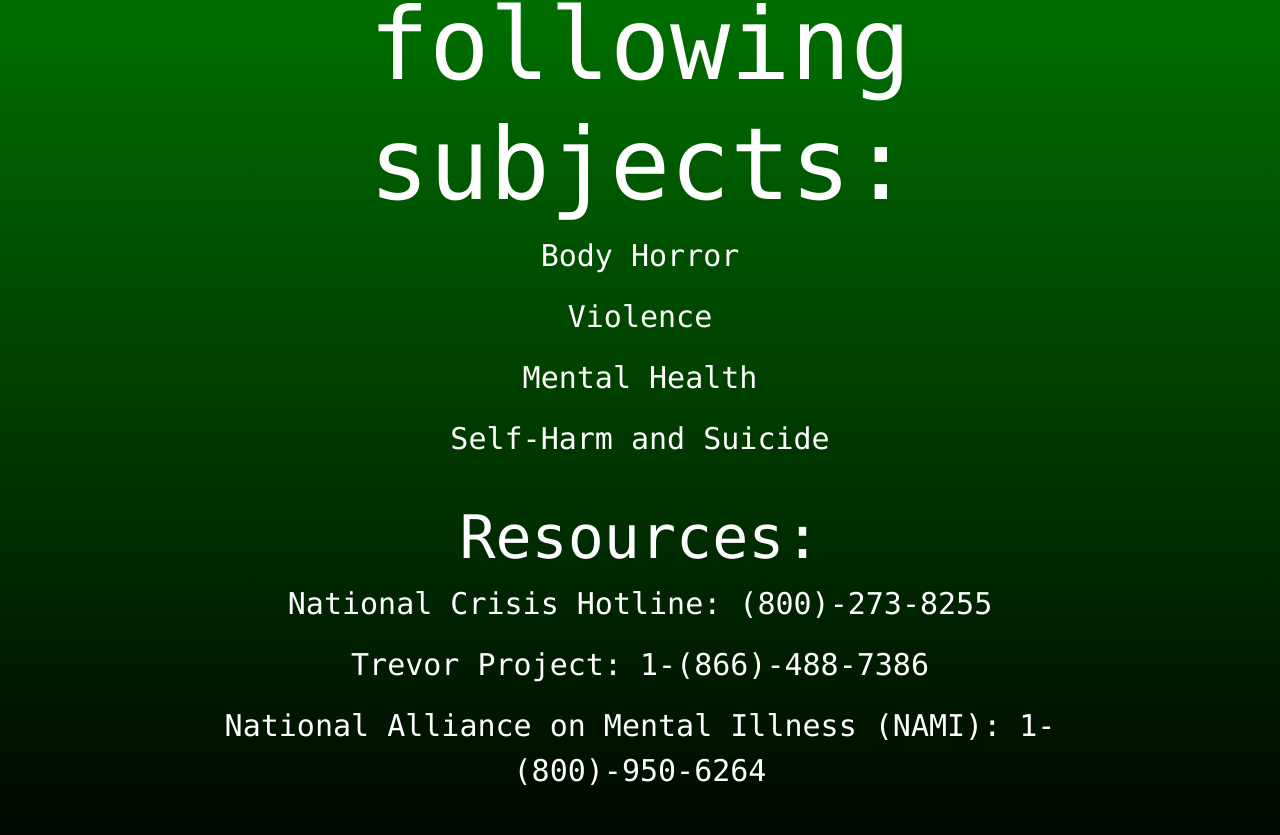
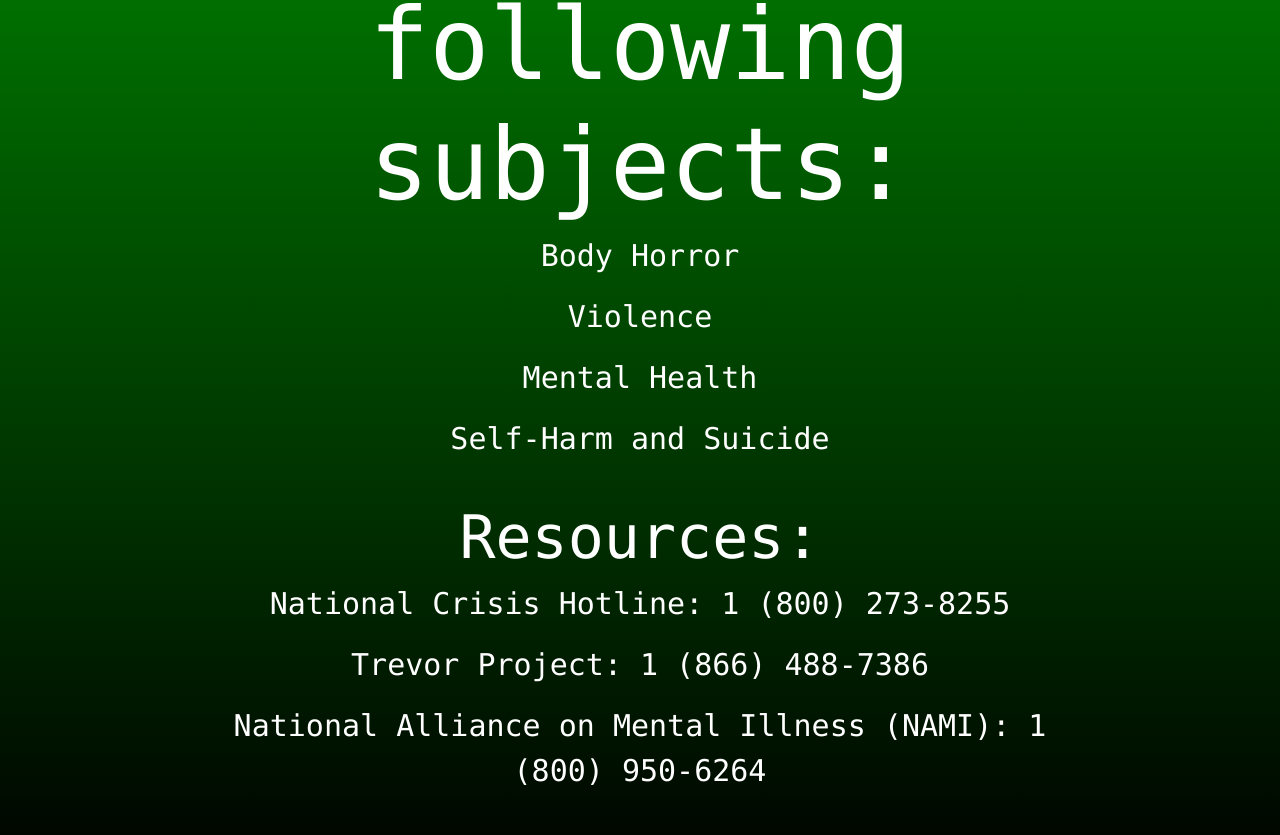
Before and after one commit to celine218/SilentNumbers.io, a plain HTML site: page contentWarning.html in a window 1280 px wide. Shown: the part 1167-2002 px from the top of the page. Drawn offline with Linux system fonts and the light colour scheme.

Commit message:
Number Change

```diff
--- a/contentWarning.html
+++ b/contentWarning.html
@@ -50,13 +50,13 @@
         Resources:
        </h1>
        <p>
-       National Crisis Hotline: (800)-273-8255
+       National Crisis Hotline: 1 (800) 273-8255
        </p>
        <p>
-       Trevor Project: 1-(866)-488-7386
+       Trevor Project: 1 (866) 488-7386
        </p>
        <p>
-       National Alliance on Mental Illness (NAMI): 1-(800)-950-6264
+       National Alliance on Mental Illness (NAMI): 1 (800) 950-6264
        </p>
 
 
```
